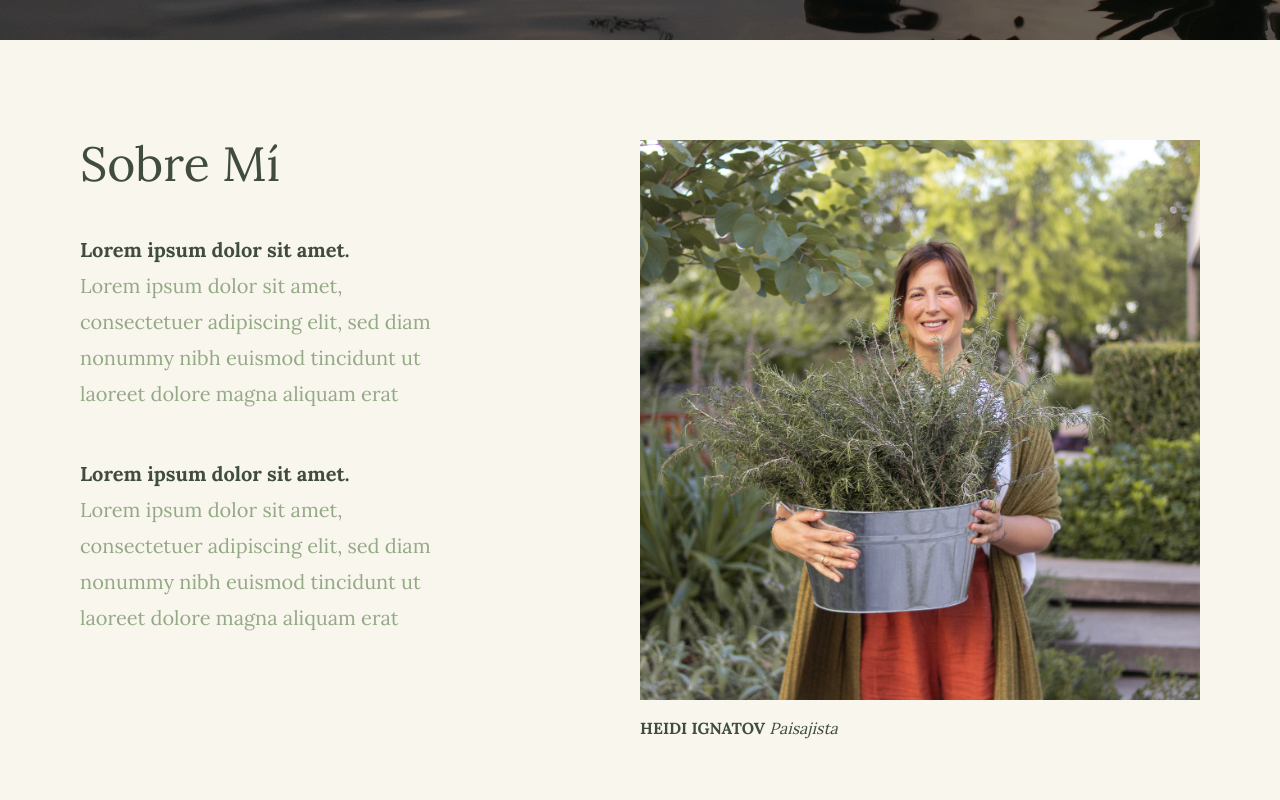
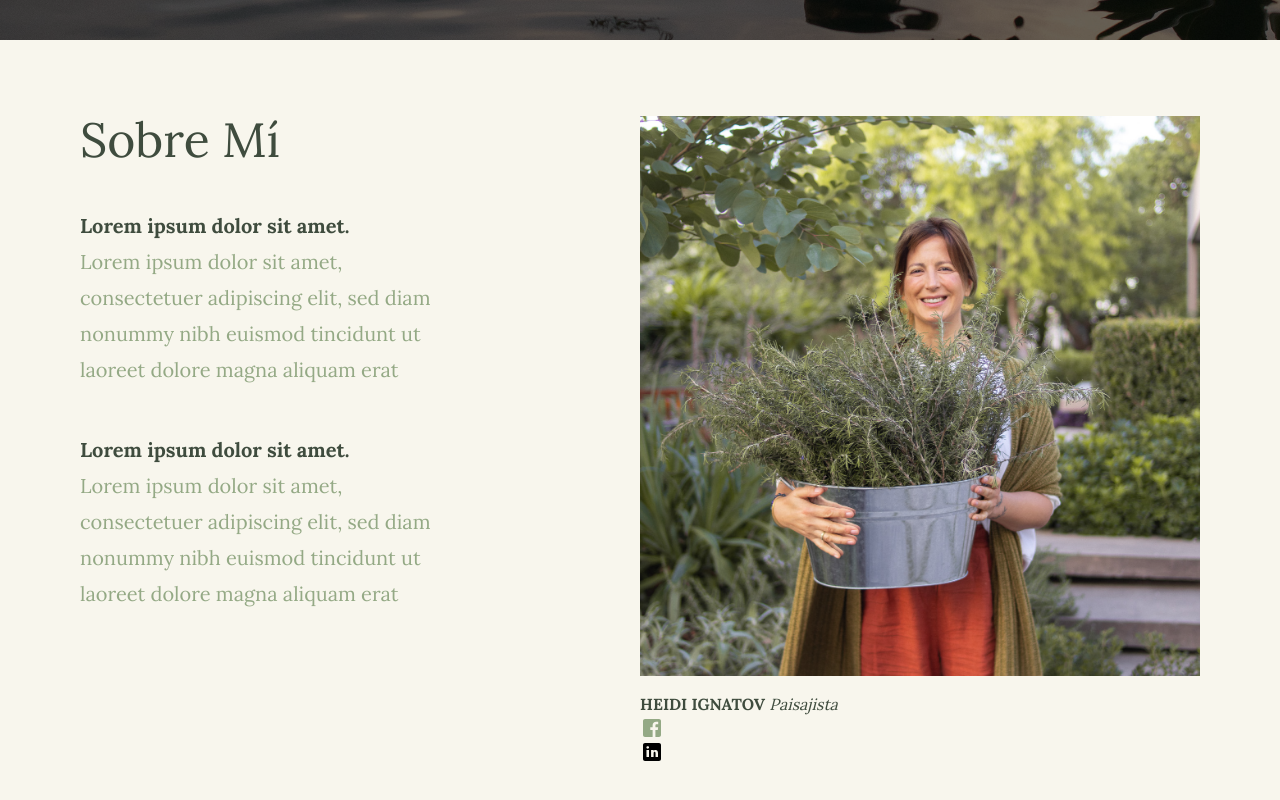
Before and after one commit to MatiasBaezaGraf/palma-paisajismo, a Next.js app: page / in a window 1280 px wide. Shown: the part 2120-2920 px from the top of the page. Built offline with nearby package versions, Linux system fonts and the light colour scheme.

Commit message:
Created Socials Icon component

```diff
--- a/src/app/@section4/page.tsx
+++ b/src/app/@section4/page.tsx
@@ -1,4 +1,4 @@
-import { Logo } from "@/components/Logo";
+import { SocialIcon } from "@/components/SocialIcon";
 import Image from "next/image";
 
 export default function Section4() {
@@ -40,6 +40,12 @@ export default function Section4() {
 						<p className="text-base">
 							<span className="font-bold">HEIDI IGNATOV</span>{" "}
 							<span className="italic">Paisajista</span>
+							<SocialIcon
+								className="fill-accent-alternative"
+								social="facebook"
+								link="https://facebook.com"
+							/>
+							<SocialIcon social="linkedin" link="https://linkedin.com" />
 						</p>
 					</div>
 				</div>
--- /dev/null
+++ b/src/components/SocialIcon.tsx
@@ -0,0 +1,77 @@
+import Link from "next/link";
+
+export const SocialIcon = ({
+	social,
+	link,
+	className,
+}: {
+	social: "x" | "facebook" | "linkedin";
+	link: string;
+	className?: string;
+}) => {
+	return (
+		<Link className={className} href={link} passHref target="_blank">
+			{social === "x" && (
+				<svg viewBox="0 0 24 24" width="24px" height="24px">
+					<path d="M10.053,7.988l5.631,8.024h-1.497L8.566,7.988H10.053z M21,6v12	c0,1.657-1.343,3-3,3H6c-1.657,0-3-1.343-3-3V6c0-1.657,1.343-3,3-3h12C19.657,3,21,4.343,21,6z M17.538,17l-4.186-5.99L16.774,7	h-1.311l-2.704,3.16L10.552,7H6.702l3.941,5.633L6.906,17h1.333l3.001-3.516L13.698,17H17.538z" />
+				</svg>
+			)}
+
+			{social === "facebook" && (
+				<svg
+					viewBox="0,0,256,256"
+					width="24px"
+					height="24px"
+					fillRule="nonzero"
+				>
+					<g
+						fillRule="nonzero"
+						stroke="none"
+						strokeWidth="1"
+						strokeLinecap="butt"
+						strokeLinejoin="miter"
+						strokeMiterlimit="10"
+						strokeDasharray=""
+						strokeDashoffset="0"
+						fontFamily="none"
+						fontWeight="none"
+						fontSize="none"
+						textAnchor="none"
+					>
+						<g transform="scale(10.66667,10.66667)">
+							<path d="M19,3h-14c-1.105,0 -2,0.895 -2,2v14c0,1.105 0.895,2 2,2h7.621v-6.961h-2.343v-2.725h2.343v-2.005c0,-2.324 1.421,-3.591 3.495,-3.591c0.699,-0.002 1.397,0.034 2.092,0.105v2.43h-1.428c-1.13,0 -1.35,0.534 -1.35,1.322v1.735h2.7l-0.351,2.725h-2.365v6.965h3.586c1.105,0 2,-0.895 2,-2v-14c0,-1.105 -0.895,-2 -2,-2z"></path>
+						</g>
+					</g>
+				</svg>
+			)}
+
+			{social === "linkedin" && (
+				<svg
+					viewBox="0,0,256,256"
+					width="24px"
+					height="24px"
+					fillRule="nonzero"
+				>
+					<g
+						fillRule="nonzero"
+						stroke="none"
+						strokeWidth="1"
+						strokeLinecap="butt"
+						strokeLinejoin="miter"
+						strokeMiterlimit="10"
+						strokeDasharray=""
+						strokeDashoffset="0"
+						fontFamily="none"
+						fontWeight="none"
+						fontSize="none"
+						textAnchor="none"
+					>
+						<g transform="scale(10.66667,10.66667)">
+							<path d="M19,3h-14c-1.105,0 -2,0.895 -2,2v14c0,1.105 0.895,2 2,2h14c1.105,0 2,-0.895 2,-2v-14c0,-1.105 -0.895,-2 -2,-2zM9,17h-2.523v-7h2.523zM7.694,8.717c-0.771,0 -1.286,-0.514 -1.286,-1.2c0,-0.686 0.514,-1.2 1.371,-1.2c0.771,0 1.286,0.514 1.286,1.2c0,0.686 -0.514,1.2 -1.371,1.2zM18,17h-2.442v-3.826c0,-1.058 -0.651,-1.302 -0.895,-1.302c-0.244,0 -1.058,0.163 -1.058,1.302c0,0.163 0,3.826 0,3.826h-2.523v-7h2.523v0.977c0.325,-0.57 0.976,-0.977 2.197,-0.977c1.221,0 2.198,0.977 2.198,3.174z"></path>
+						</g>
+					</g>
+				</svg>
+			)}
+		</Link>
+	);
+};
```
